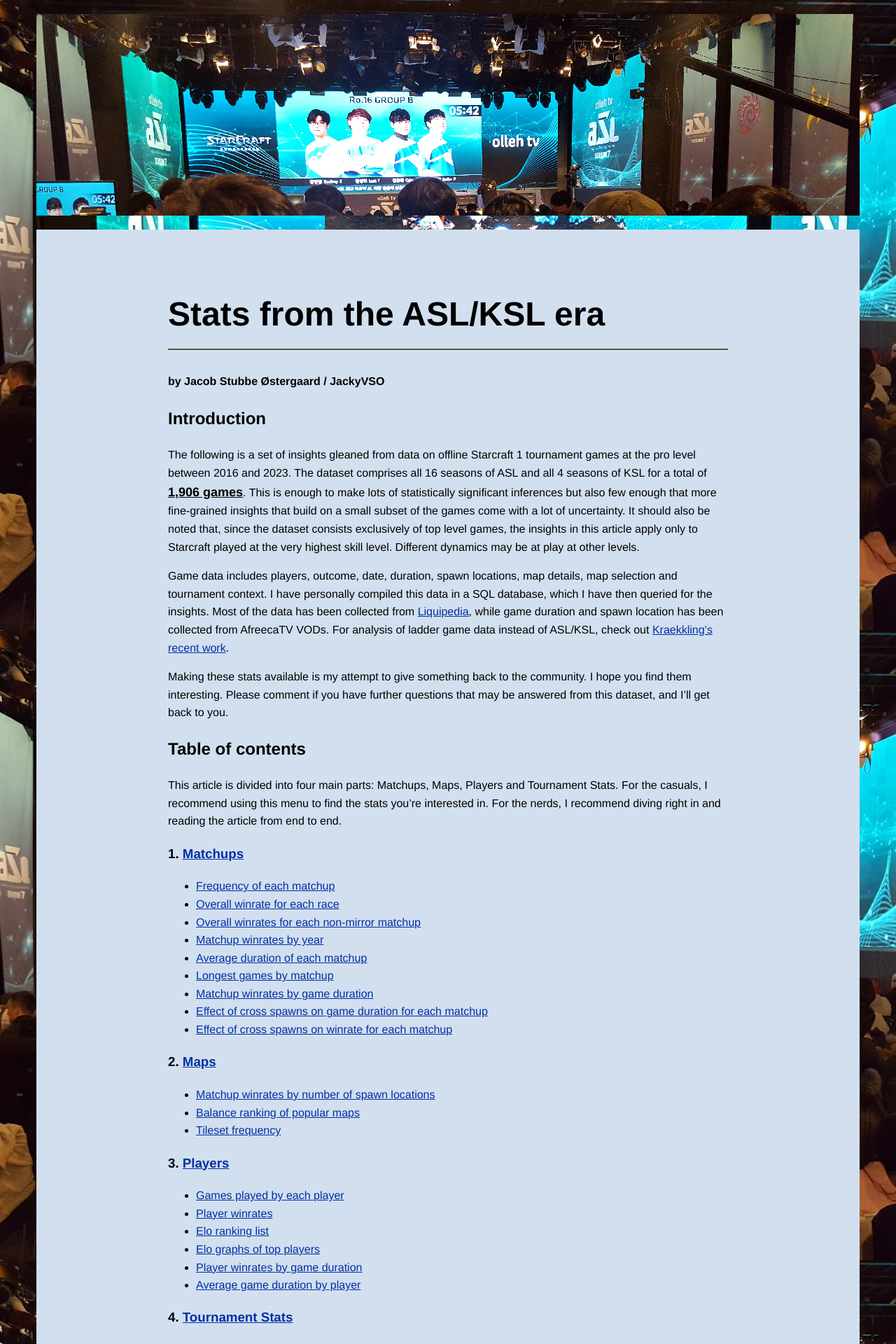
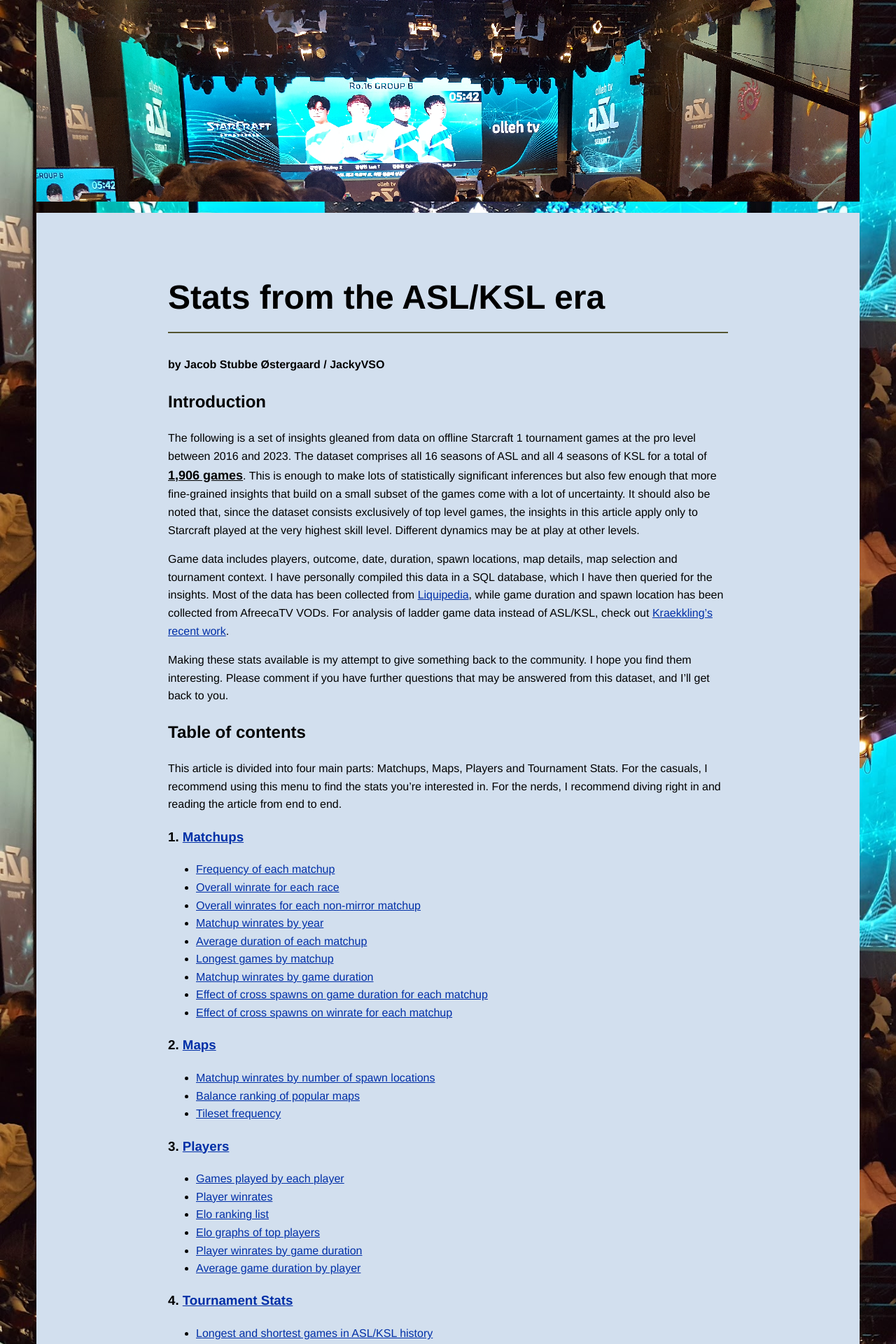
Before and after one commit to JackyVSO/Starcraft, a Jekyll site: the page built from index.md, in a window 1280 px wide. Shown: the top 1920 px of the page at 70% size. Built offline with Jekyll 4.4.1, drawn with Linux system fonts in a browser that asks for light colours.

Commit message:
Attempting to adjust top margin 3

```diff
--- a/_layouts/default.html
+++ b/_layouts/default.html
@@ -36,12 +36,17 @@
             width: 1176px; /* Make it span the entire width */
             background-color: #d2dfee; /* Set a background color for the header */
             margin: 0;
+            padding: 0;
         }
       img {
             max-width: 100%;
             height: auto;
             display: block;
             margin: 20px auto;
+      }
+      .header-image {
+            margin: 0;
+            padding: 0;
       }
       .wide-image {
             max-width: 120%;
@@ -105,7 +110,7 @@
 </head>
 
 <div class="header">
-    <img src="images/topbar.png">
+    <img src="images/topbar.png" class="header-image">
 </div>
 <body>
       <div class="background-image">
```
